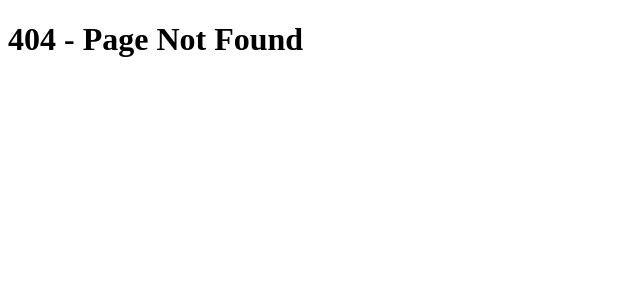
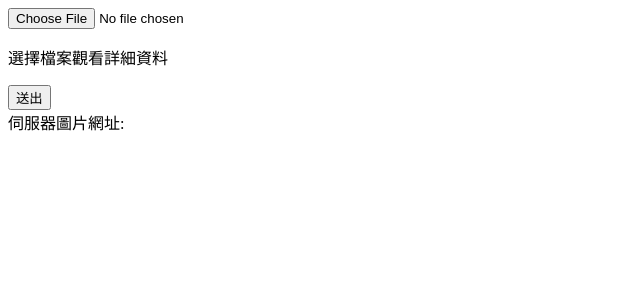
Before and after one commit to XuanYing0915/react_class_base, a Next.js app: page /course/file-upload in a window 1280 px wide. Before the commit this address had no page. Shown: the top 300 px of the page, without its empty margins (0-640 px from the left). Built offline with nearby package versions, Linux system fonts and the light colour scheme.

Commit message:
上傳圖片(與node連接)

```diff
--- /dev/null
+++ b/pages/course/file-upload.js
@@ -0,0 +1,99 @@
+import React, { useState, useEffect } from 'react'
+
+function FileUploadSample() {
+  // 選擇的檔案
+  const [selectedFile, setSelectedFile] = useState(null)
+  // 是否有檔案被挑選
+  const [isFilePicked, setIsFilePicked] = useState(false)
+  // 預覽圖片
+  const [preview, setPreview] = useState('')
+  // server上的圖片網址
+  const [imgServerUrl, setImgServerUrl] = useState('')
+
+  // 當選擇檔案更動時建立預覽圖
+  useEffect(() => {
+    if (!selectedFile) {
+      setPreview('')
+      return
+    }
+
+    const objectUrl = URL.createObjectURL(selectedFile)
+    console.log(objectUrl)
+    setPreview(objectUrl)
+
+    // 當元件unmounted時清除記憶體
+    return () => URL.revokeObjectURL(objectUrl)
+  }, [selectedFile])
+
+  const changeHandler = (e) => {
+    const file = e.target.files[0]
+
+    if (file) {
+      setIsFilePicked(true)
+      setSelectedFile(file)
+      setImgServerUrl('')
+    } else {
+      setIsFilePicked(false)
+      setSelectedFile(null)
+      setImgServerUrl('')
+    }
+  }
+
+  const handleSubmission = () => {
+    const formData = new FormData()
+
+    // 對照server上的檔案名稱 req.files.avatar
+    formData.append('avatar', selectedFile)
+
+    fetch(
+      'http://localhost:5555/upload-avatar', //server url
+      {
+        method: 'POST',
+        body: formData,
+      }
+    )
+      .then((response) => response.json())
+      .then((result) => {
+        console.log('Success:', result)
+        setImgServerUrl('http://localhost:5555/uploads/' + result.data.name)
+      })
+      .catch((error) => {
+        console.error('Error:', error)
+      })
+  }
+
+  return (
+    <div>
+      <input type="file" name="file" onChange={changeHandler} />
+      {selectedFile && (
+        <div>
+          預覽圖片: <img src={preview} alt="" />
+        </div>
+      )}
+      {isFilePicked ? (
+        <div>
+          <p>Filename: {selectedFile.name}</p>
+          <p>Filetype: {selectedFile.type}</p>
+          <p>Size in bytes: {selectedFile.size}</p>
+          <p>
+            lastModifiedDate:
+            {selectedFile.lastModifiedDate.toLocaleDateString()}
+          </p>
+        </div>
+      ) : (
+        <p>選擇檔案觀看詳細資料</p>
+      )}
+      <div>
+        <button onClick={handleSubmission}>送出</button>
+      </div>
+      <div>
+        伺服器圖片網址:
+        <a href={imgServerUrl} target="_blank" rel="noreferrer">
+          {imgServerUrl}
+        </a>
+      </div>
+    </div>
+  )
+}
+
+export default FileUploadSample
```
